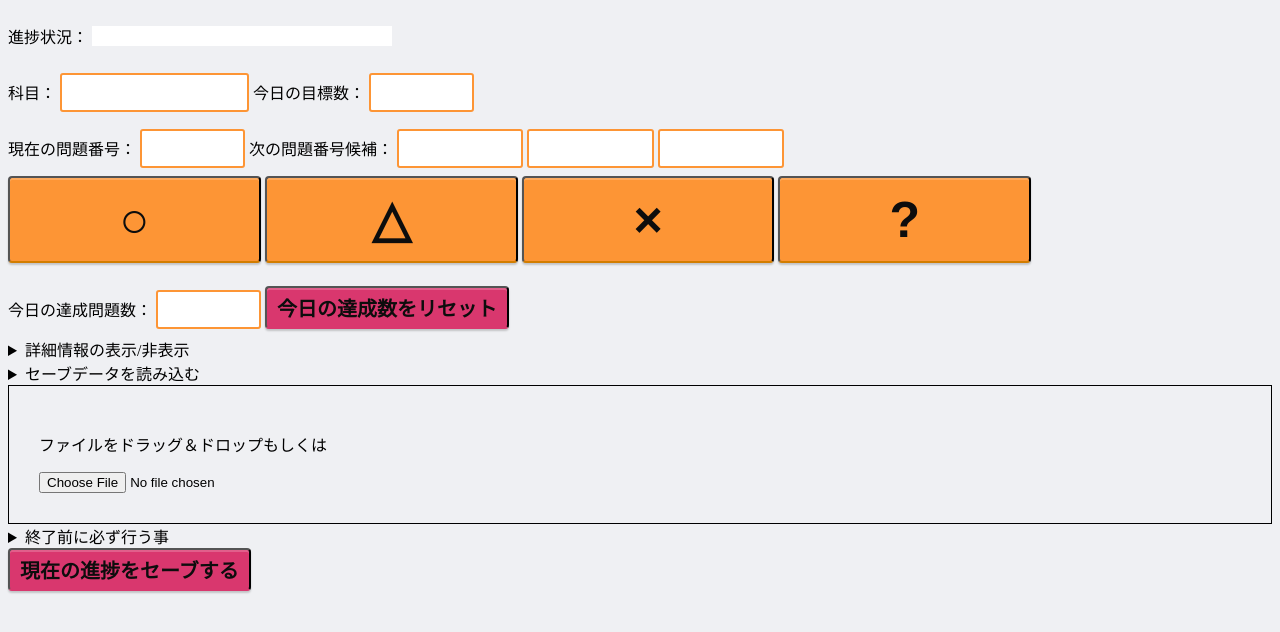
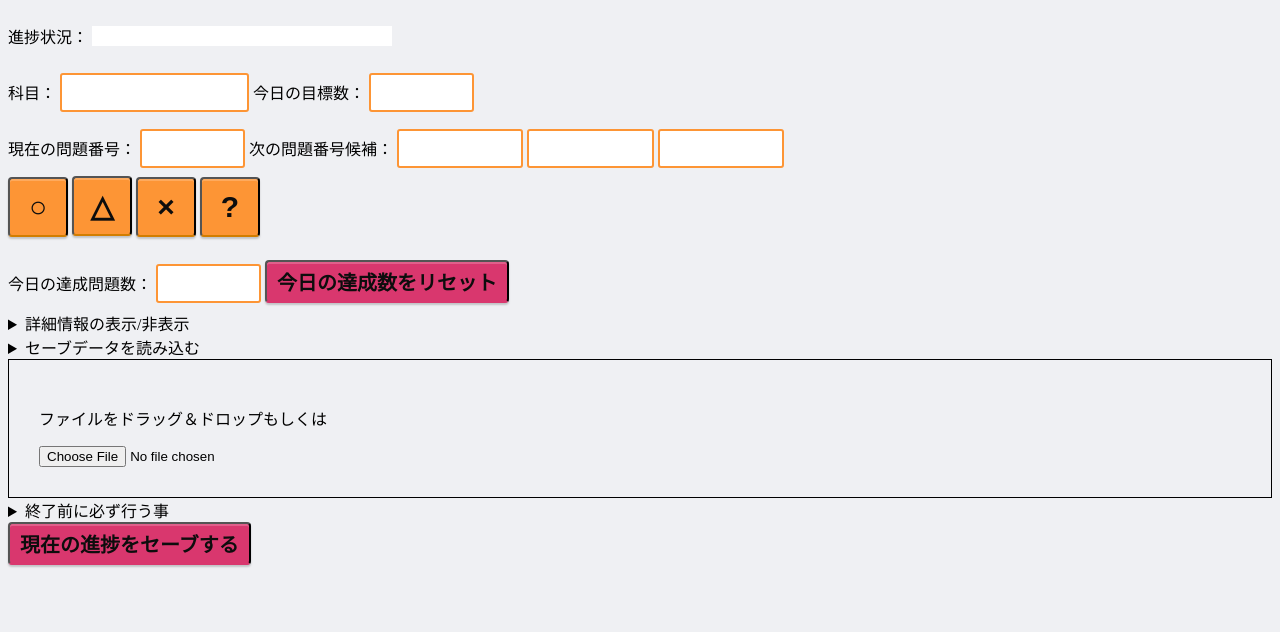
Before and after one commit to Chromasan/study-logger, a plain HTML site: page index.html in a window 1280 px wide. Drawn offline with Linux system fonts and the light colour scheme.

Commit message:
Update style.css

```diff
--- a/style.css
+++ b/style.css
@@ -1,5 +1,6 @@
 body{
   background-color:#eff0f3;
+  -webkit-text-size-adjust: 100%;
 }
 
 /*参照先：https://www.366service.com/jp/qa/1a942926882f3d490fcd1416c10862b5*/
@@ -25,19 +26,6 @@ progress::-webkit-progress-value {
 progress::-moz-progress-bar {
   background: #0d0d0d;
 }
-
-
-
-
-
-
-
-
-
-
-
-
-
 
 
 
@@ -91,9 +79,9 @@ progress::-moz-progress-bar {
 
 
 .report_button {
-    font-size:50px;
-    height:20%;
-    width: 20%;
+    font-size:30px;
+    height:60px;
+    width: 60px;
     padding: 10px;
     position: relative;
     display: inline-block;
@@ -110,7 +98,6 @@ progress::-moz-progress-bar {
   border-bottom: solid 2px #fd9535;
   box-shadow: 0 0 2px rgba(0, 0, 0, 0.30);
   }
-
 
 
 
```
